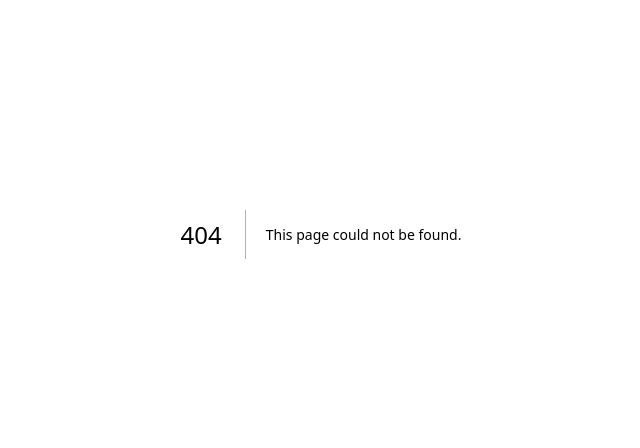
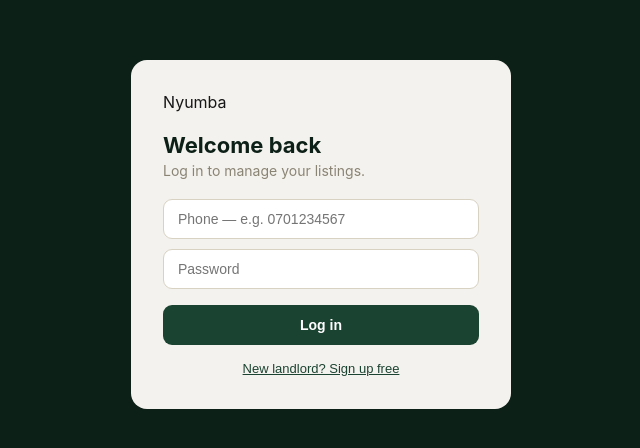
Before and after one commit to Mawejjeandrew-code/nyumba, a Next.js app: page /landlord/login in a window 1280 px wide. Before the commit this address had no page. Shown: the part 166-614 px from the top of the page, without its empty margins (319-959 px from the left). Built offline with nearby package versions, Linux system fonts and the light colour scheme; no server answers.

Commit message:
created a login page for the landlord

```diff
--- /dev/null
+++ b/pages/landlord/login.js
@@ -0,0 +1,179 @@
+import { useState } from 'react';
+import { useRouter } from 'next/router';
+import Link from 'next/link';
+import { loginLandlord, signupLandlord } from '../../lib/landlordAuth';
+
+export default function LandlordLogin() {
+  const router = useRouter();
+  const [mode, setMode] = useState('login'); // 'login' | 'signup'
+  const [form, setForm] = useState({ phone: '', password: '', name: '', email: '' });
+  const [error, setError] = useState('');
+  const [busy, setBusy] = useState(false);
+
+  function set(key, value) {
+    setForm((f) => ({ ...f, [key]: value }));
+  }
+
+  async function handleSubmit(e) {
+    e.preventDefault();
+    setError('');
+    setBusy(true);
+    try {
+      if (mode === 'login') {
+        await loginLandlord({ phone: form.phone, password: form.password });
+      } else {
+        await signupLandlord(form);
+      }
+      router.push('/landlord/list-property');
+    } catch (err) {
+      setError(err.message);
+    } finally {
+      setBusy(false);
+    }
+  }
+
+  return (
+    <div className="page">
+      <div className="card">
+        <Link href="/" className="brand">
+          <span className="dot" /> Nyumba
+        </Link>
+        <h1>{mode === 'login' ? 'Welcome back' : 'List your house, free'}</h1>
+        <p className="sub">
+          {mode === 'login'
+            ? 'Log in to manage your listings.'
+            : 'No broker fees. Keep 100% of your rent.'}
+        </p>
+
+        <form onSubmit={handleSubmit}>
+          {mode === 'signup' && (
+            <>
+              <input
+                placeholder="Full name"
+                required
+                value={form.name}
+                onChange={(e) => set('name', e.target.value)}
+              />
+              <input
+                placeholder="Email (optional)"
+                type="email"
+                value={form.email}
+                onChange={(e) => set('email', e.target.value)}
+              />
+            </>
+          )}
+          <input
+            placeholder="Phone — e.g. 0701234567"
+            required
+            value={form.phone}
+            onChange={(e) => set('phone', e.target.value)}
+          />
+          <input
+            placeholder="Password"
+            type="password"
+            required
+            minLength={8}
+            value={form.password}
+            onChange={(e) => set('password', e.target.value)}
+          />
+
+          {error && <div className="error">{error}</div>}
+
+          <button type="submit" disabled={busy}>
+            {busy ? 'Please wait…' : mode === 'login' ? 'Log in' : 'Create account'}
+          </button>
+        </form>
+
+        <button className="toggle" onClick={() => { setMode(mode === 'login' ? 'signup' : 'login'); setError(''); }}>
+          {mode === 'login' ? "New landlord? Sign up free" : 'Already have an account? Log in'}
+        </button>
+      </div>
+
+      <style jsx>{`
+        .page {
+          min-height: 100vh;
+          background: #0d2018;
+          display: flex;
+          align-items: center;
+          justify-content: center;
+          padding: 24px;
+          font-family: -apple-system, BlinkMacSystemFont, 'Segoe UI', sans-serif;
+        }
+        .card {
+          background: #f4f2ee;
+          border-radius: 16px;
+          padding: 32px;
+          width: 100%;
+          max-width: 380px;
+        }
+        .brand {
+          display: flex;
+          align-items: center;
+          gap: 8px;
+          color: #0d2018;
+          font-weight: 700;
+          font-size: 16px;
+          text-decoration: none;
+        }
+        .dot {
+          width: 8px;
+          height: 8px;
+          border-radius: 50%;
+          background: #3ba26a;
+        }
+        h1 {
+          font-size: 22px;
+          margin: 20px 0 4px;
+          color: #0d2018;
+        }
+        .sub {
+          font-size: 14px;
+          color: #8a8474;
+          margin-bottom: 20px;
+        }
+        form {
+          display: flex;
+          flex-direction: column;
+          gap: 10px;
+        }
+        input {
+          padding: 11px 14px;
+          border: 1px solid #d8d2c2;
+          border-radius: 9px;
+          font-size: 14px;
+        }
+        button[type='submit'] {
+          background: #1b4332;
+          color: #fff;
+          border: none;
+          padding: 12px;
+          border-radius: 9px;
+          font-size: 14px;
+          font-weight: 600;
+          cursor: pointer;
+          margin-top: 6px;
+        }
+        button[type='submit']:disabled {
+          opacity: 0.6;
+        }
+        .error {
+          background: #fbe4e2;
+          color: #b3261e;
+          padding: 10px 12px;
+          border-radius: 8px;
+          font-size: 13px;
+        }
+        .toggle {
+          background: none;
+          border: none;
+          color: #1b4332;
+          font-size: 13px;
+          margin-top: 16px;
+          cursor: pointer;
+          text-decoration: underline;
+          width: 100%;
+        }
+      `}</style>
+    </div>
+  );
+}
```
